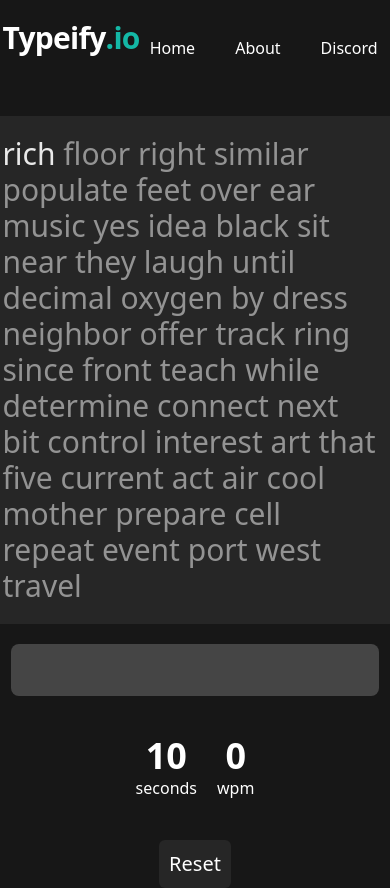
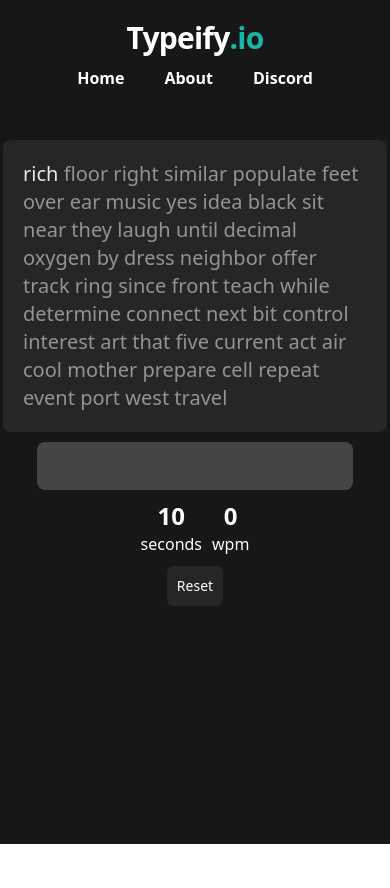
Before and after one commit to bmaczynski/Typeify, a React (Create React App) app: page / in a window 390 px wide. After the commit the page ends 844 px from the top, so only its background shows below. Built offline with nearby package versions, Linux system fonts and the light colour scheme.

Commit message:
mobile opt changes

```diff
--- a/src/App.js
+++ b/src/App.js
@@ -7,8 +7,8 @@ import About from "./components/About";
 
 function App() {
   return (
-    <div className="w-full flex flex-col items-center min-h-screen bg-neutral-900">
-      <div className="flex flex-col md:max-w-screen-md max-w-screen-sm">
+    <div className="w-full flex flex-col items-center h-screen overflow-hidden md:min-h-screen bg-neutral-900">
+      <div className="flex flex-col max-w-sm md:max-w-2xl">
         <Router>
           <Nav />
           <Routes>
--- a/src/components/About.js
+++ b/src/components/About.js
@@ -4,10 +4,13 @@ function About() {
   return (
     <div className="flex bg-neutral-900 min-h-screen w-full justify-center items-center text-white">
       <div className="bg-neutral-800 max-w-3xl mt-[-272px] rounded-md p-5 text-2xl tracking-wide font-medium">
-        Typeify.io is a type test website created by myself to further my
-        knowledge in the programming world. I built it to extend my knowledge
-        using React. I will be implementing more features as time goes on, and
-        always open to suggestions from the community.
+        Lorem ipsum dolor sit amet consectetur adipisicing elit. Quos,
+        dignissimos quasi, mollitia ex enim eveniet quam debitis rerum iusto
+        quidem pariatur amet voluptatem! Quam labore minus repudiandae maiores
+        harum dolor. Facilis dolor alias sed nesciunt totam eveniet officiis
+        autem nostrum quia, explicabo ratione illum numquam sit maiores tempora
+        facere, quasi quis ullam tenetur omnis ex quos sint veritatis earum.
+        Expedita!
       </div>
     </div>
   );
--- a/src/components/Main.js
+++ b/src/components/Main.js
@@ -56,7 +56,7 @@ const Main = () => {
     return (
       <span
         key={index}
-        className={`text-3xl font-medium ${
+        className={`text-xl md:text-3xl font-medium ${
           isWordCorrect === false
             ? "text-red-500"
             : isWordCorrect
@@ -93,10 +93,8 @@ const Main = () => {
   };
   const wordRefs = words.map(() => React.createRef());
   return (
-    // This is where you should declare css to create a scrollIntoView
-    // Do this only when overflow-x is going to happen, I believe
-    <div className="flex flex-col items-center gap-5">
-      <div className="flex flex-wrap p-5 overflow-hidden max-w-3xl mt-5 bg-neutral-800 rounded-lg select-none">
+    <div className="flex flex-col items-center gap-2.5 md:gap-5">
+      <div className="flex flex-wrap p-5 overflow-hidden mt-5 bg-neutral-800 rounded-lg select-none">
         {words.map((word, index) => renderWord(word, index))}
       </div>
 
@@ -107,7 +105,7 @@ const Main = () => {
         onChange={handleInputChange}
         onKeyDown={handleKeyDown}
         disabled={isTimeUp}
-        className="p-2.5 rounded-lg bg-white bg-opacity-20 text-white font-medium text-2xl tracking-wide outline-none"
+        className="p-2.5 rounded-lg bg-white bg-opacity-20 text-white font-medium text-xl md:text-2xl tracking-wide outline-none"
       />
       <Timer onTimeUp={onTimeUp} wordCount={wordCount} isStarted={isStarted} />
     </div>
--- a/src/components/Nav.js
+++ b/src/components/Nav.js
@@ -4,11 +4,11 @@ import { Link } from "react-router-dom";
 const Nav = () => {
   return (
     <>
-      <div className="flex w-full items-center p-5 bg-neutral-900 text-white">
-        <h1 className="flex w-full text-3xl mb-5 font-semibold tracking-tight select-none">
+      <div className="flex flex-col md:flex-row w-full items-center bg-neutral-900 text-white p-5">
+        <h1 className="flex justify-center md:justify-normal w-full text-3xl font-bold tracking-tight ">
           Typeify <span className="text-teal-500">.io</span>
         </h1>
-        <div className="gap-5 w-full flex justify-center">
+        <div className="gap-5 font-semibold w-full flex justify-center md:justify-end">
           <Link
             className="p-2.5 hover:bg-neutral-800 rounded-md transition-all"
             to="/"
--- a/src/components/Timer.js
+++ b/src/components/Timer.js
@@ -25,24 +25,22 @@ const Timer = ({ wordCount, isStarted, onTimeUp }) => {
   }, [isStarted]);
   return (
     <>
-      <div className="flex gap-5 p-5 text-white items-center justify-center">
+      <div className="flex gap-2.5 md:gap-5 md:p-5 text-white items-center justify-center">
         <div className="flex flex-col items-center">
-          <span className="font-extrabold text-4xl">{seconds}</span>
+          <span className="font-extrabold text-2xl md:text-4xl">{seconds}</span>
           seconds
         </div>
         <div className="flex flex-col items-center">
-          <span className="font-extrabold text-4xl">{wpm}</span>
+          <span className="font-extrabold text-2xl md:text-4xl">{wpm}</span>
           wpm
         </div>
       </div>
-      <div className="flex">
-        <button
-          className="text-white p-2.5 bg-neutral-800 rounded-md hover:bg-opacity-80 transition-all duration-200 text-xl"
-          onClick={() => window.location.reload()}
-        >
-          Reset
-        </button>
-      </div>
+      <button
+        className="flex text-white p-2.5 bg-neutral-800 rounded-md transition-all duration-200 text-sm md:text-xl"
+        onClick={() => window.location.reload()}
+      >
+        Reset
+      </button>
     </>
   );
 };
```
